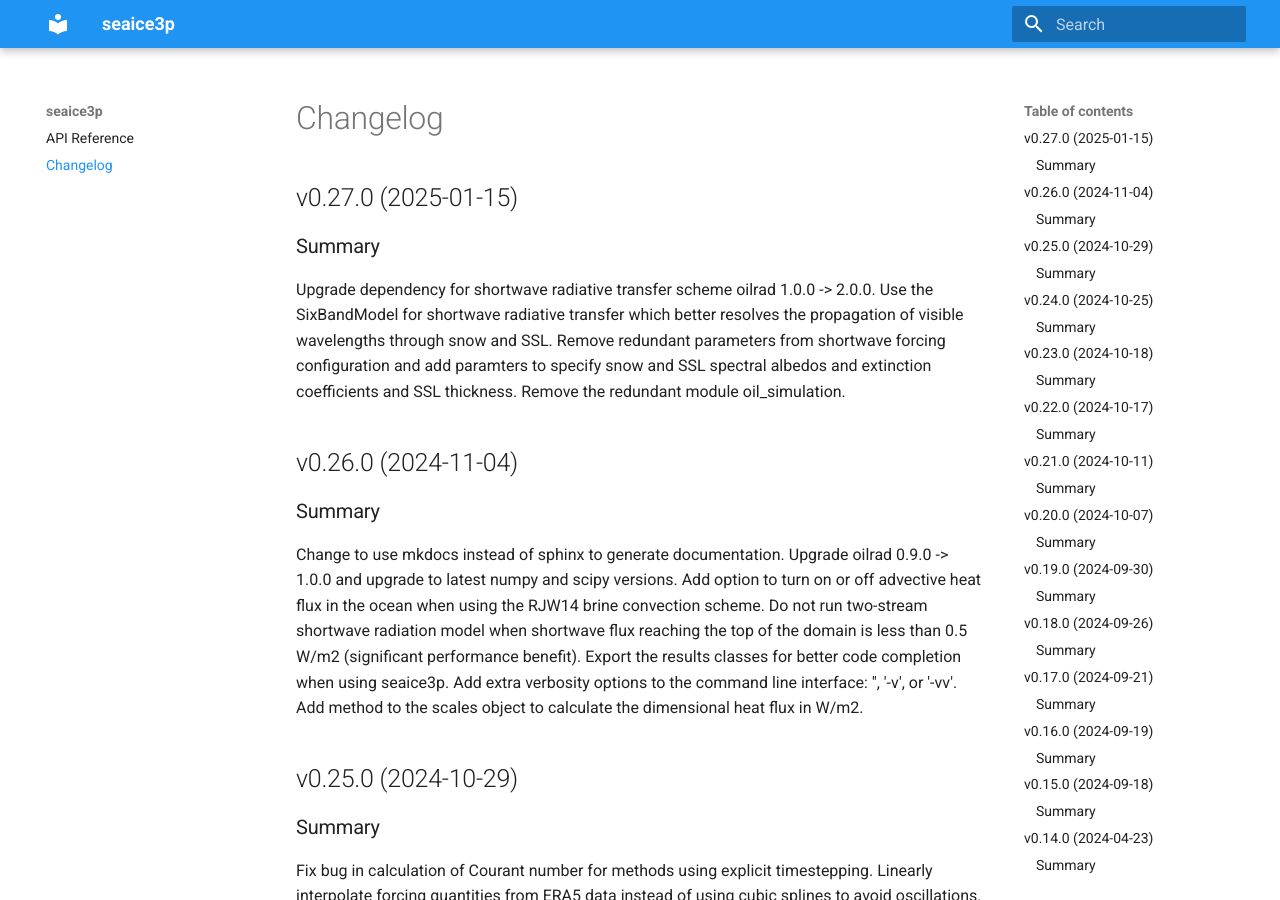
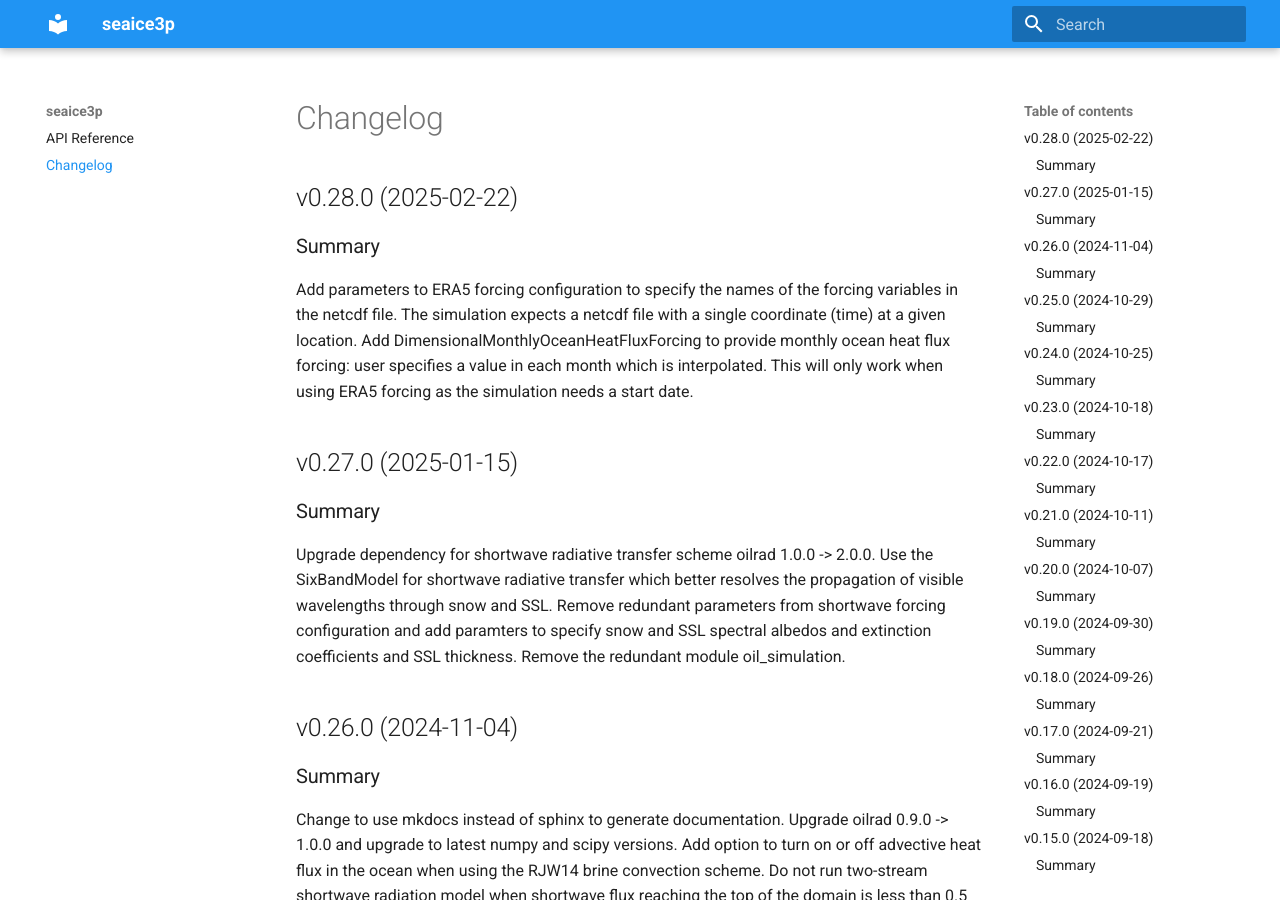
Before and after one commit to JoeFishlock/seaice3p, an MkDocs documentation site: the page built from docs/Changelog.md, in a window 1280 px wide and 900 px high. Built offline with MkDocs 1.6.1 and Material for MkDocs 9.7.7, drawn with Linux system fonts in a browser that asks for light colours.

Commit message:
Bump version number and update changelog

```diff
--- a/docs/Changelog.md
+++ b/docs/Changelog.md
@@ -1,4 +1,12 @@
 # Changelog
+
+## v0.28.0 (2025-02-22) ##
+
+### Summary ###
+Add parameters to ERA5 forcing configuration to specify the names of the forcing variables in the netcdf file.
+The simulation expects a netcdf file with a single coordinate (time) at a given location.
+Add DimensionalMonthlyOceanHeatFluxForcing to provide monthly ocean heat flux forcing: user specifies a value in each month which is interpolated.
+This will only work when using ERA5 forcing as the simulation needs a start date.
 
 ## v0.27.0 (2025-01-15) ##
 
--- a/pyproject.toml
+++ b/pyproject.toml
@@ -1,6 +1,6 @@
 [tool.poetry]
 name = "seaice3p"
-version = "0.27.2"
+version = "0.28.0"
 description = "Simulate gas bubbles and oil droplets in sea ice."
 authors = ["Joseph Fishlock <joseph.fishlock@physics.ox.ax.uk>"]
 license = "MIT"
--- a/seaice3p/__init__.py
+++ b/seaice3p/__init__.py
@@ -1,4 +1,4 @@
-__version__ = "0.27.2"
+__version__ = "0.28.0"
 
 # Exported functions and classes
 from .params import *
```
Also changed, not shown: 1 other file.
